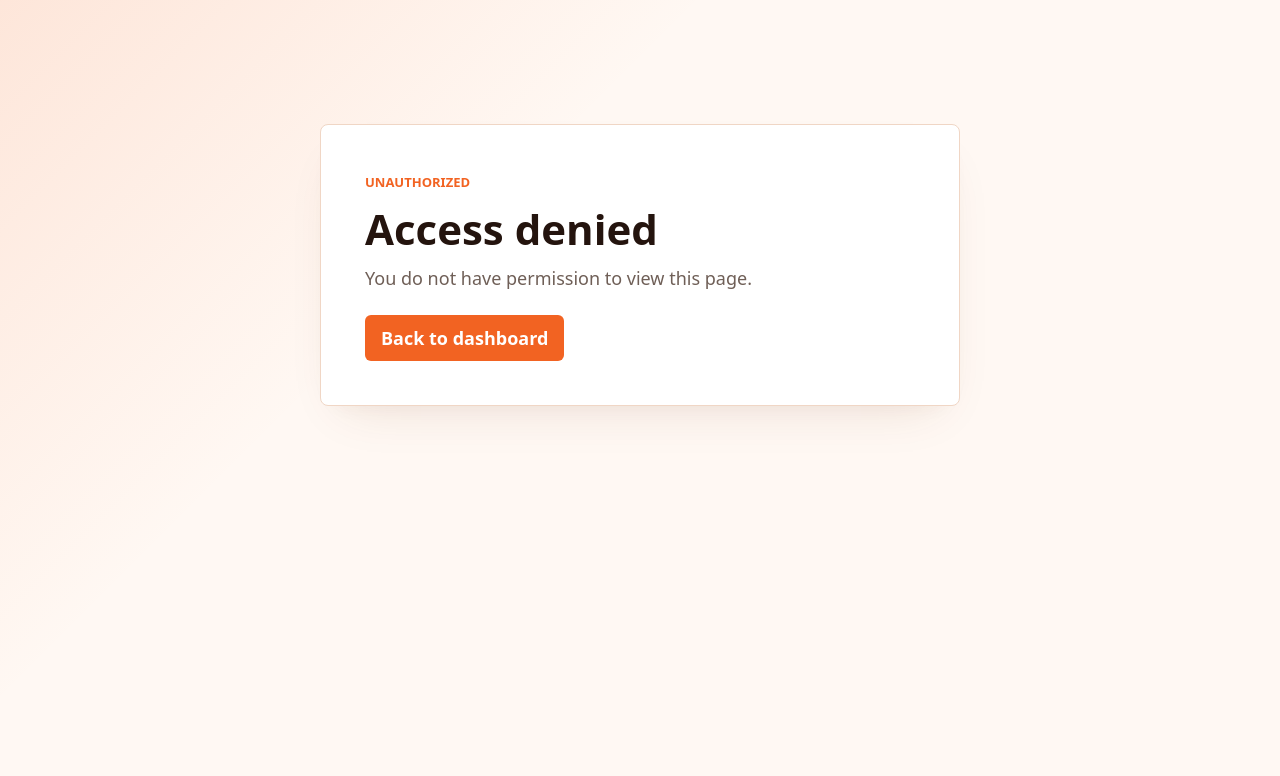
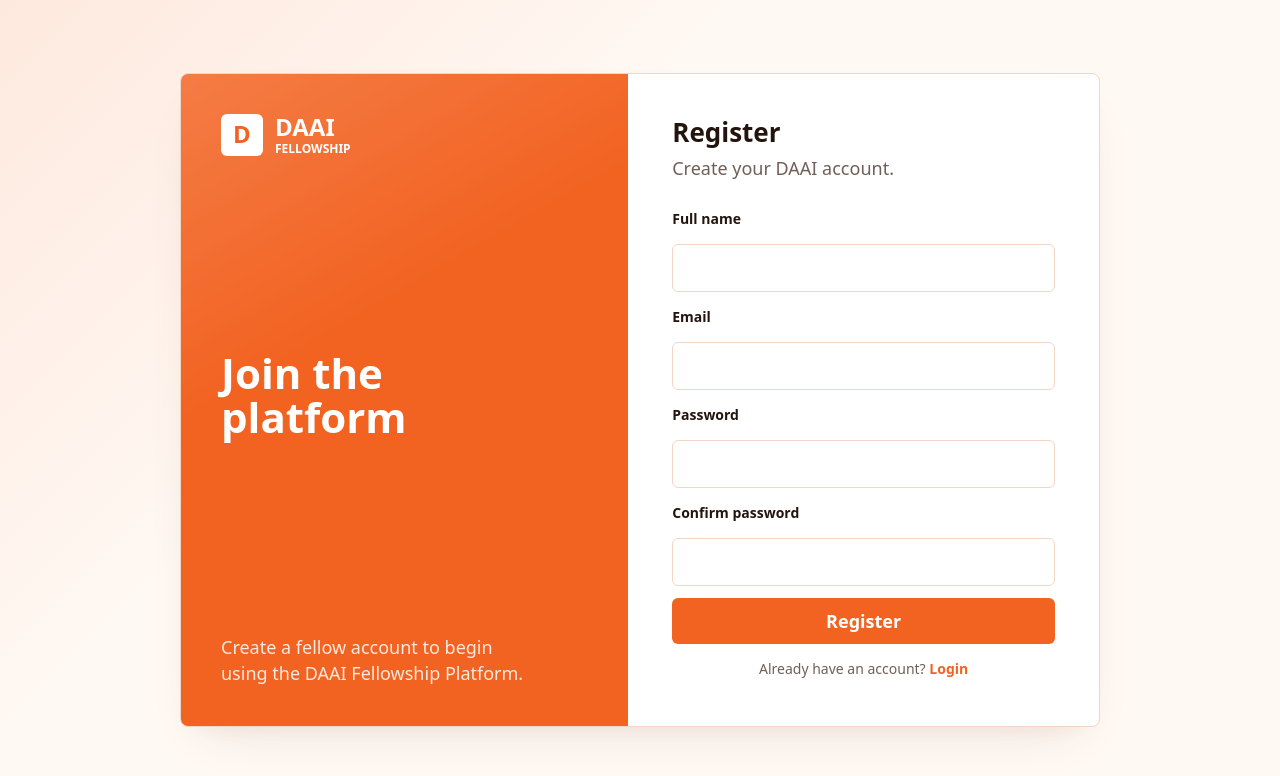
Before and after one commit to AakashShahi/DAAI-Fellowship-Platform, a React (Vite) app in the folder daai-webapp/: page /register in a window 1280 px wide. Before the commit this address led to /dashboard. Shown: the top 776 px of the page. Built offline with nearby package versions, Linux system fonts and the light colour scheme; no server answers; sample sign-in values are in the browser's storage.

Commit message:
feat: add registration

```diff
--- a/daai-webapp/src/App.css
+++ b/daai-webapp/src/App.css
@@ -124,6 +124,28 @@
 .login-error {
   color: var(--danger);
   font-size: 14px;
+}
+
+.auth-success {
+  color: #157347;
+  font-size: 14px;
+  font-weight: 700;
+}
+
+.auth-switch {
+  color: var(--text);
+  font-size: 14px;
+  text-align: center;
+}
+
+.auth-switch a {
+  color: var(--accent);
+  font-weight: 800;
+  text-decoration: none;
+}
+
+.auth-switch a:hover {
+  color: var(--accent-hover);
 }
 
 .login-form button,
--- /dev/null
+++ b/daai-webapp/src/hooks/useRegister.js
@@ -0,0 +1,46 @@
+import { useState } from 'react'
+import { registerUser } from '../services/authService'
+
+const getRegisterErrorMessage = (error) => {
+  const detail = error?.response?.data?.detail
+
+  if (typeof detail === 'string') {
+    return detail
+  }
+
+  if (Array.isArray(detail) && detail.length > 0) {
+    return detail[0]?.msg ?? 'Registration failed. Please check your details.'
+  }
+
+  return error?.message ?? 'Registration failed. Please check your details.'
+}
+
+export const useRegister = () => {
+  const [isLoading, setIsLoading] = useState(false)
+  const [error, setError] = useState('')
+  const [success, setSuccess] = useState('')
+
+  const register = async (payload) => {
+    setIsLoading(true)
+    setError('')
+    setSuccess('')
+
+    try {
+      const data = await registerUser(payload)
+      setSuccess('Registration successful. Redirecting to login...')
+      return data
+    } catch (registerError) {
+      setError(getRegisterErrorMessage(registerError))
+      throw registerError
+    } finally {
+      setIsLoading(false)
+    }
+  }
+
+  return {
+    register,
+    error,
+    success,
+    isLoading,
+  }
+}
--- a/daai-webapp/src/pages/Login.jsx
+++ b/daai-webapp/src/pages/Login.jsx
@@ -1,5 +1,5 @@
 import { useState } from 'react'
-import { useNavigate } from 'react-router-dom'
+import { Link, useNavigate } from 'react-router-dom'
 import { useLogin } from '../hooks/useLogin'
 
 export default function Login() {
@@ -69,6 +69,10 @@ export default function Login() {
           <button type="submit" disabled={isLoading}>
             {isLoading ? 'Logging in...' : 'Login'}
           </button>
+
+          <p className="auth-switch">
+            Don&apos;t have an account? <Link to="/register">Register</Link>
+          </p>
         </form>
       </section>
     </main>
--- /dev/null
+++ b/daai-webapp/src/pages/Register.jsx
@@ -0,0 +1,128 @@
+import { useState } from 'react'
+import { Link, useNavigate } from 'react-router-dom'
+import { useRegister } from '../hooks/useRegister'
+
+export default function Register() {
+  const navigate = useNavigate()
+  const { register, error, success, isLoading } = useRegister()
+  const [fullName, setFullName] = useState('')
+  const [email, setEmail] = useState('')
+  const [password, setPassword] = useState('')
+  const [confirmPassword, setConfirmPassword] = useState('')
+  const [validationError, setValidationError] = useState('')
+
+  const handleSubmit = async (event) => {
+    event.preventDefault()
+    setValidationError('')
+
+    if (!fullName.trim() || !email.trim() || !password || !confirmPassword) {
+      setValidationError('All fields are required.')
+      return
+    }
+
+    if (password !== confirmPassword) {
+      setValidationError('Passwords do not match.')
+      return
+    }
+
+    try {
+      await register({
+        full_name: fullName.trim(),
+        email: email.trim(),
+        password,
+      })
+
+      window.setTimeout(() => {
+        navigate('/login')
+      }, 900)
+    } catch {
+      // Error state is handled by useRegister.
+    }
+  }
+
+  const visibleError = validationError || error
+
+  return (
+    <main className="login-page">
+      <section className="auth-shell">
+        <div className="auth-brand-panel" aria-label="DAAI Fellowship">
+          <div className="brand-lockup">
+            <span className="brand-mark" aria-hidden="true">
+              D
+            </span>
+            <span>
+              <strong>DAAI</strong>
+              <small>Fellowship</small>
+            </span>
+          </div>
+          <h1>Join the platform</h1>
+          <p>Create a fellow account to begin using the DAAI Fellowship Platform.</p>
+        </div>
+
+        <form className="login-form" onSubmit={handleSubmit}>
+          <div className="form-heading">
+            <h2>Register</h2>
+            <p>Create your DAAI account.</p>
+          </div>
+
+          <label htmlFor="fullName">Full name</label>
+          <input
+            id="fullName"
+            name="fullName"
+            type="text"
+            autoComplete="name"
+            value={fullName}
+            onChange={(event) => setFullName(event.target.value)}
+            required
+          />
+
+          <label htmlFor="email">Email</label>
+          <input
+            id="email"
+            name="email"
+            type="email"
+            autoComplete="email"
+            value={email}
+            onChange={(event) => setEmail(event.target.value)}
+            required
+          />
+
+          <label htmlFor="password">Password</label>
+          <input
+            id="password"
+            name="password"
+            type="password"
+            autoComplete="new-password"
+            value={password}
+            onChange={(event) => setPassword(event.target.value)}
+            minLength={8}
+            required
+          />
+
+          <label htmlFor="confirmPassword">Confirm password</label>
+          <input
+            id="confirmPassword"
+            name="confirmPassword"
+            type="password"
+            autoComplete="new-password"
+            value={confirmPassword}
+            onChange={(event) => setConfirmPassword(event.target.value)}
+            minLength={8}
+            required
+          />
+
+          {visibleError ? <p className="login-error">{visibleError}</p> : null}
+          {success ? <p className="auth-success">{success}</p> : null}
+
+          <button type="submit" disabled={isLoading}>
+            {isLoading ? 'Creating account...' : 'Register'}
+          </button>
+
+          <p className="auth-switch">
+            Already have an account? <Link to="/login">Login</Link>
+          </p>
+        </form>
+      </section>
+    </main>
+  )
+}
--- a/daai-webapp/src/routers/AppRouter.jsx
+++ b/daai-webapp/src/routers/AppRouter.jsx
@@ -16,6 +16,7 @@ import ReportsPage from '../pages/admin/ReportsPage'
 import SettingsPage from '../pages/admin/SettingsPage'
 import TrainersPage from '../pages/admin/TrainersPage'
 import Login from '../pages/Login'
+import Register from '../pages/Register'
 import useAuthStore from '../store/authStore'
 
 const ROLES = {
@@ -153,6 +154,7 @@ export default function AppRouter() {
       <Routes>
         <Route path="/" element={<Navigate to="/dashboard" replace />} />
         <Route path="/login" element={<Login />} />
+        <Route path="/register" element={<Register />} />
         <Route
           path="/dashboard"
           element={
--- a/daai-webapp/src/services/authService.js
+++ b/daai-webapp/src/services/authService.js
@@ -4,3 +4,8 @@ export const loginUser = async (payload) => {
   const response = await axiosClient.post('/auth/login', payload)
   return response.data
 }
+
+export const registerUser = async (payload) => {
+  const response = await axiosClient.post('/auth/register', payload)
+  return response.data
+}
```
